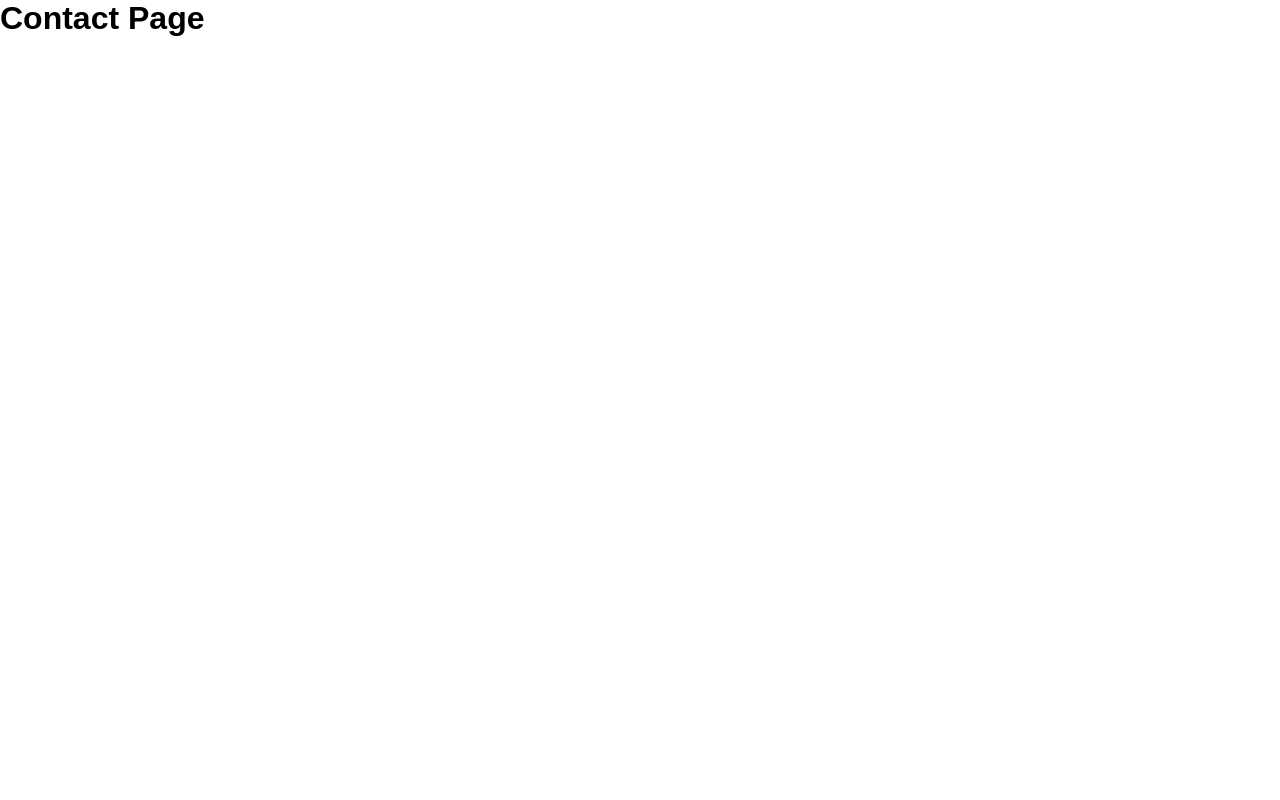
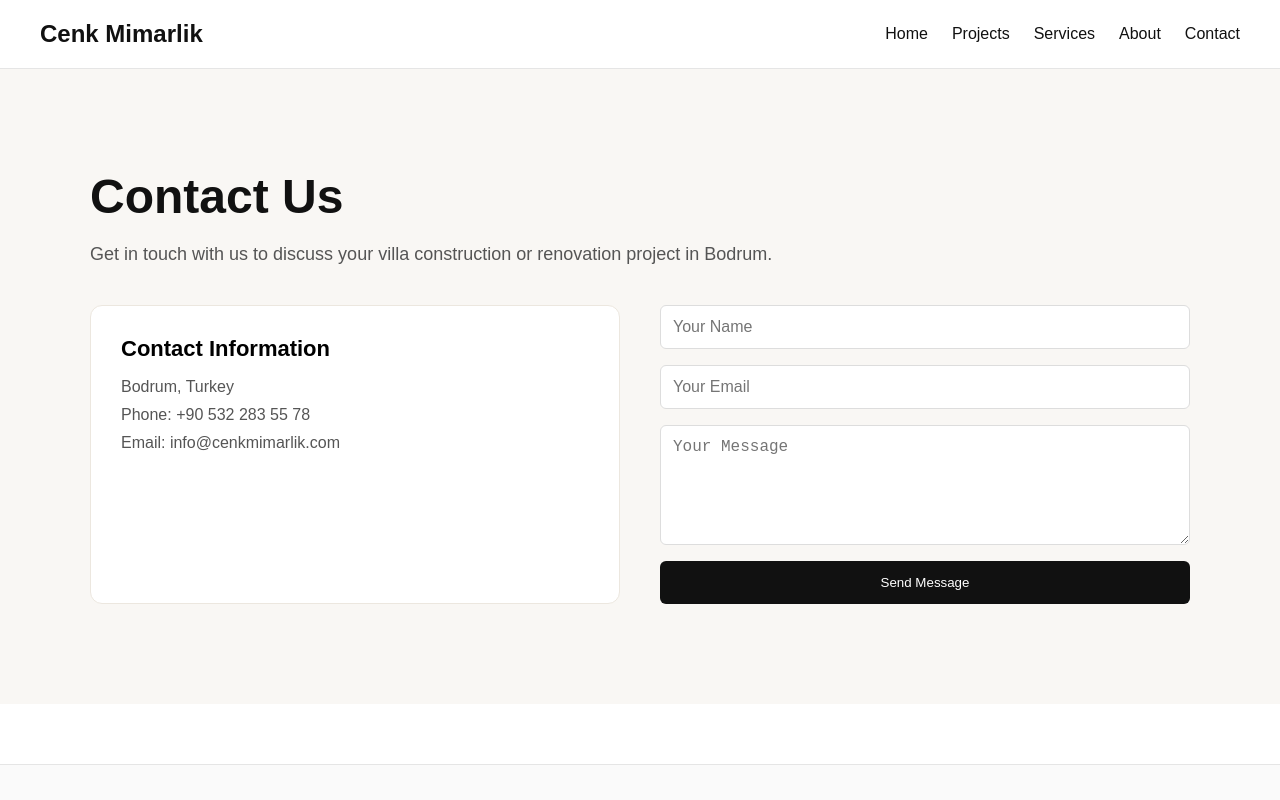
Before and after one commit to cenkozturrk/cenk-mimarlik-website, a React (Vite) app: page /contact in a window 1280 px wide. Shown: the top 800 px of the page. Built offline with nearby package versions, Linux system fonts and the light colour scheme; the HTML template or start-up script is replaced by a standard one.

Commit message:
build contact page with form layout

```diff
--- a/src/pages/Contact.jsx
+++ b/src/pages/Contact.jsx
@@ -1,5 +1,112 @@
+import Navbar from '../components/Navbar';
+import Footer from '../components/Footer';
+
 function Contact() {
-  return <h1>Contact Page</h1>;
+  return (
+    <>
+      <Navbar />
+
+      <section style={styles.section}>
+        <div style={styles.container}>
+          <h1 style={styles.title}>Contact Us</h1>
+
+          <p style={styles.text}>
+            Get in touch with us to discuss your villa construction or renovation project in Bodrum.
+          </p>
+
+          <div style={styles.grid}>
+            {/* Contact Info */}
+            <div style={styles.info}>
+              <h3 style={styles.infoTitle}>Contact Information</h3>
+              <p style={styles.infoText}>Bodrum, Turkey</p>
+              <p style={styles.infoText}>Phone: +90 532 283 55 78</p>
+              <p style={styles.infoText}>Email: info@cenkmimarlik.com</p>
+            </div>
+
+            {/* Contact Form */}
+            <form style={styles.form}>
+              <input type="text" placeholder="Your Name" style={styles.input} />
+              <input type="email" placeholder="Your Email" style={styles.input} />
+              <textarea placeholder="Your Message" style={styles.textarea}></textarea>
+
+              <button type="submit" style={styles.button}>
+                Send Message
+              </button>
+            </form>
+          </div>
+        </div>
+      </section>
+
+      <Footer />
+    </>
+  );
 }
 
+const styles = {
+  section: {
+    padding: '100px 20px',
+    backgroundColor: '#f9f7f4',
+  },
+  container: {
+    maxWidth: '1100px',
+    margin: '0 auto',
+  },
+  title: {
+    fontSize: '48px',
+    marginBottom: '20px',
+    color: '#111111',
+  },
+  text: {
+    fontSize: '18px',
+    marginBottom: '40px',
+    color: '#555555',
+  },
+  grid: {
+    display: 'grid',
+    gridTemplateColumns: '1fr 1fr',
+    gap: '40px',
+  },
+  info: {
+    backgroundColor: '#ffffff',
+    padding: '30px',
+    borderRadius: '12px',
+    border: '1px solid #ece7df',
+  },
+  infoTitle: {
+    fontSize: '22px',
+    marginBottom: '16px',
+  },
+  infoText: {
+    fontSize: '16px',
+    marginBottom: '10px',
+    color: '#555555',
+  },
+  form: {
+    display: 'flex',
+    flexDirection: 'column',
+    gap: '16px',
+  },
+  input: {
+    padding: '12px',
+    fontSize: '16px',
+    border: '1px solid #ddd',
+    borderRadius: '6px',
+  },
+  textarea: {
+    padding: '12px',
+    fontSize: '16px',
+    minHeight: '120px',
+    border: '1px solid #ddd',
+    borderRadius: '6px',
+  },
+  button: {
+    padding: '14px',
+    backgroundColor: '#111111',
+    color: '#ffffff',
+    border: 'none',
+    cursor: 'pointer',
+    borderRadius: '6px',
+  },
+};
+
 export default Contact;
```
